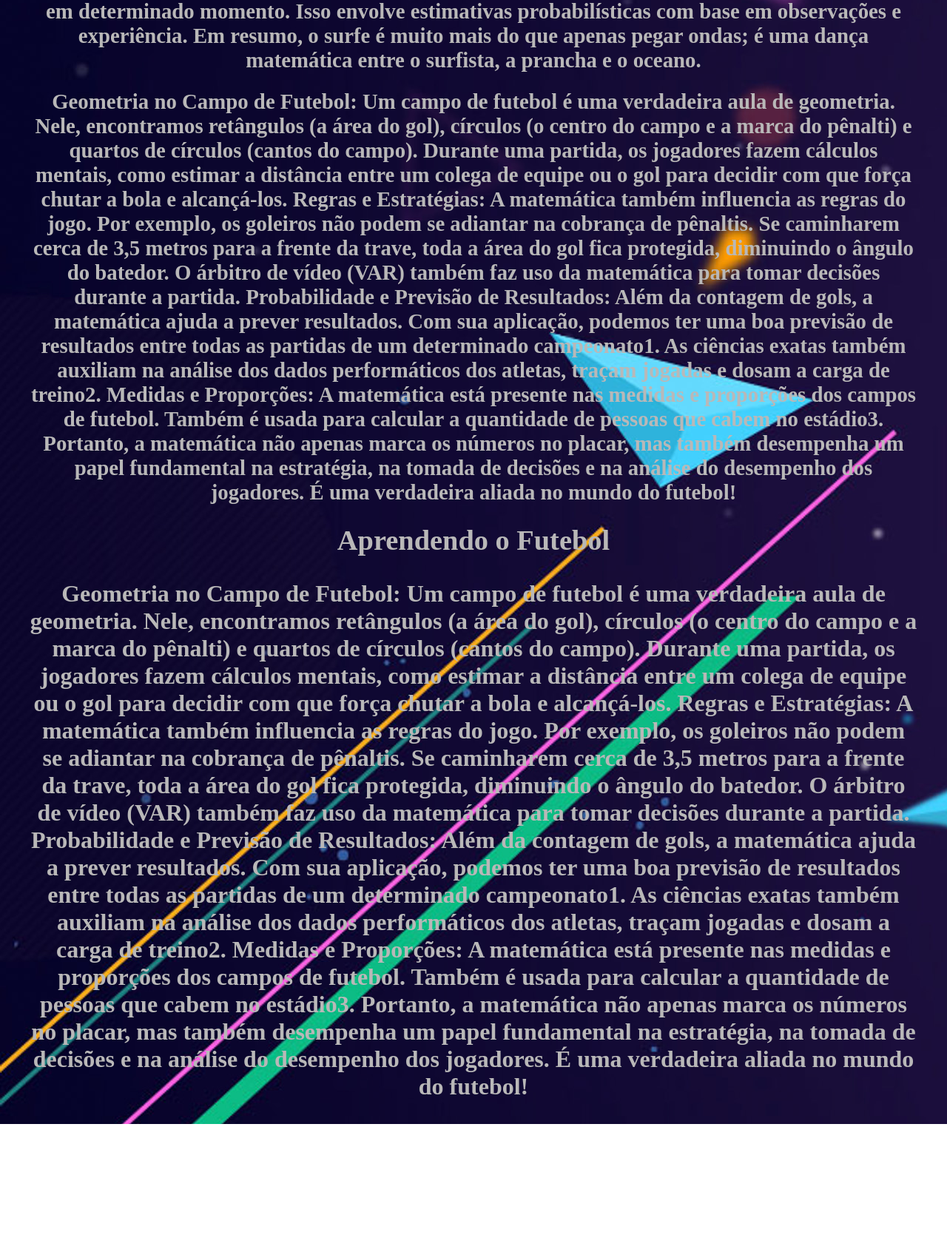
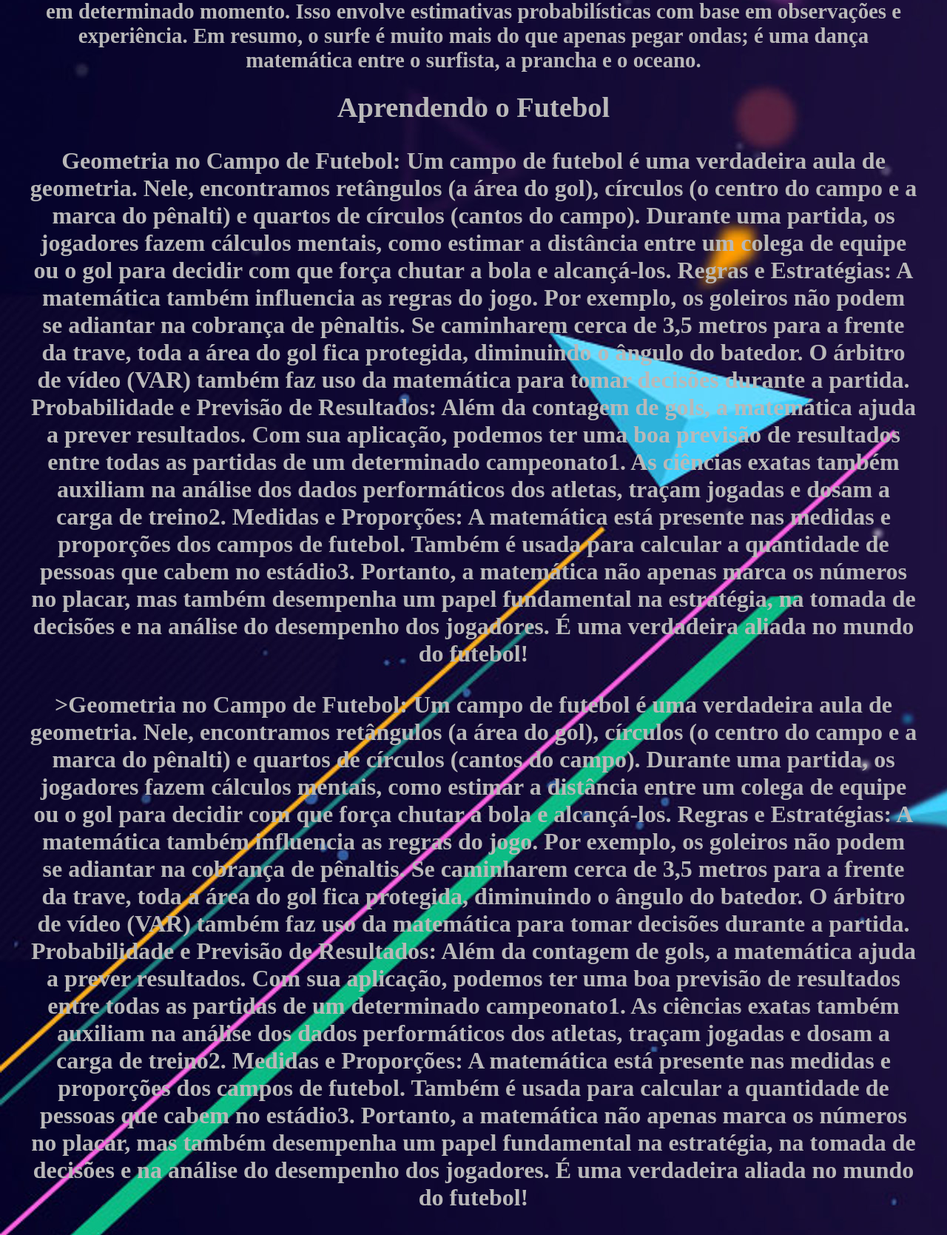
Before and after one commit to ASSUNTOSOLIMPIADAS/Assuntos-Olimpiacos-Matematicos, a plain HTML site: page index.html in a window 1280 px wide. Shown: the part 5444-7113 px from the top of the page at 74% size. Before the commit the page ends 6963 px from the top, so only its background shows below. Drawn offline with Linux system fonts and the light colour scheme.

Commit message:
Add files via upload

```diff
--- a/index.html
+++ b/index.html
@@ -134,19 +134,7 @@
                     A probabilidade também entra em jogo. Os surfistas avaliam a chance de pegar uma onda perfeita em determinado momento. Isso envolve estimativas probabilísticas com base em observações e experiência.
                     Em resumo, o surfe é muito mais do que apenas pegar ondas; é uma dança matemática entre o surfista, a prancha e o oceano. </h2>
 
-<h2 class="margin">Geometria no Campo de Futebol:
-    Um campo de futebol é uma verdadeira aula de geometria. Nele, encontramos retângulos (a área do gol), círculos (o centro do campo e a marca do pênalti) e quartos de círculos (cantos do campo).
-    Durante uma partida, os jogadores fazem cálculos mentais, como estimar a distância entre um colega de equipe ou o gol para decidir com que força chutar a bola e alcançá-los.
-    Regras e Estratégias:
-    A matemática também influencia as regras do jogo. Por exemplo, os goleiros não podem se adiantar na cobrança de pênaltis. Se caminharem cerca de 3,5 metros para a frente da trave, toda a área do gol fica protegida, diminuindo o ângulo do batedor.
-    O árbitro de vídeo (VAR) também faz uso da matemática para tomar decisões durante a partida.
-    Probabilidade e Previsão de Resultados:
-    Além da contagem de gols, a matemática ajuda a prever resultados. Com sua aplicação, podemos ter uma boa previsão de resultados entre todas as partidas de um determinado campeonato1.
-    As ciências exatas também auxiliam na análise dos dados performáticos dos atletas, traçam jogadas e dosam a carga de treino2.
-    Medidas e Proporções:
-    A matemática está presente nas medidas e proporções dos campos de futebol. Também é usada para calcular a quantidade de pessoas que cabem no estádio3.
-    Portanto, a matemática não apenas marca os números no placar, mas também desempenha um papel fundamental na estratégia, na tomada de decisões e na análise do desempenho dos jogadores. É uma verdadeira aliada no mundo do futebol!
-    </h2>
+<h2 class="margin"
 
                 </h2>
             </big>
@@ -178,6 +166,19 @@
                     A matemática está presente nas medidas e proporções dos campos de futebol. Também é usada para calcular a quantidade de pessoas que cabem no estádio3.
                     Portanto, a matemática não apenas marca os números no placar, mas também desempenha um papel fundamental na estratégia, na tomada de decisões e na análise do desempenho dos jogadores. É uma verdadeira aliada no mundo do futebol!
                     </p>
+                    <p>>Geometria no Campo de Futebol:
+                        Um campo de futebol é uma verdadeira aula de geometria. Nele, encontramos retângulos (a área do gol), círculos (o centro do campo e a marca do pênalti) e quartos de círculos (cantos do campo).
+                        Durante uma partida, os jogadores fazem cálculos mentais, como estimar a distância entre um colega de equipe ou o gol para decidir com que força chutar a bola e alcançá-los.
+                        Regras e Estratégias:
+                        A matemática também influencia as regras do jogo. Por exemplo, os goleiros não podem se adiantar na cobrança de pênaltis. Se caminharem cerca de 3,5 metros para a frente da trave, toda a área do gol fica protegida, diminuindo o ângulo do batedor.
+                        O árbitro de vídeo (VAR) também faz uso da matemática para tomar decisões durante a partida.
+                        Probabilidade e Previsão de Resultados:
+                        Além da contagem de gols, a matemática ajuda a prever resultados. Com sua aplicação, podemos ter uma boa previsão de resultados entre todas as partidas de um determinado campeonato1.
+                        As ciências exatas também auxiliam na análise dos dados performáticos dos atletas, traçam jogadas e dosam a carga de treino2.
+                        Medidas e Proporções:
+                        A matemática está presente nas medidas e proporções dos campos de futebol. Também é usada para calcular a quantidade de pessoas que cabem no estádio3.
+                        Portanto, a matemática não apenas marca os números no placar, mas também desempenha um papel fundamental na estratégia, na tomada de decisões e na análise do desempenho dos jogadores. É uma verdadeira aliada no mundo do futebol!
+                        </h2></p>
             </h1>
         </center>
     </strong>
```
